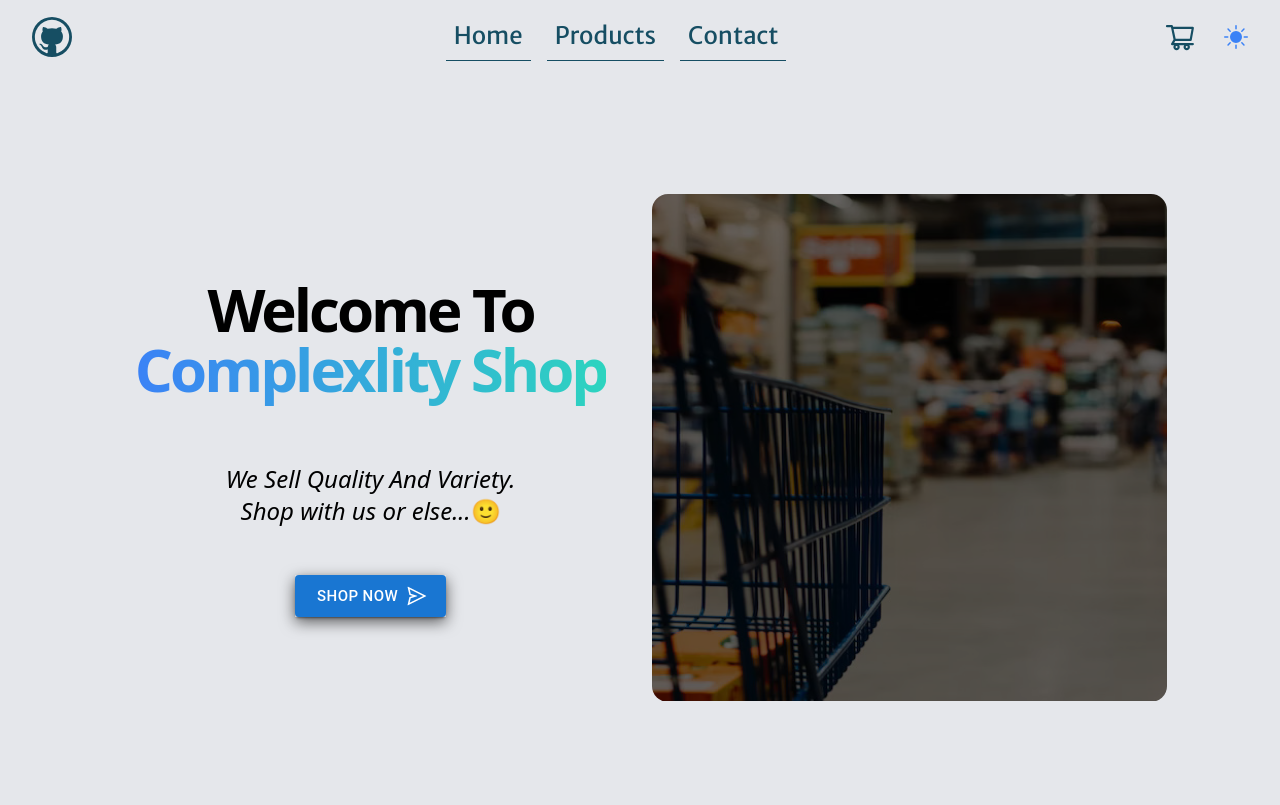
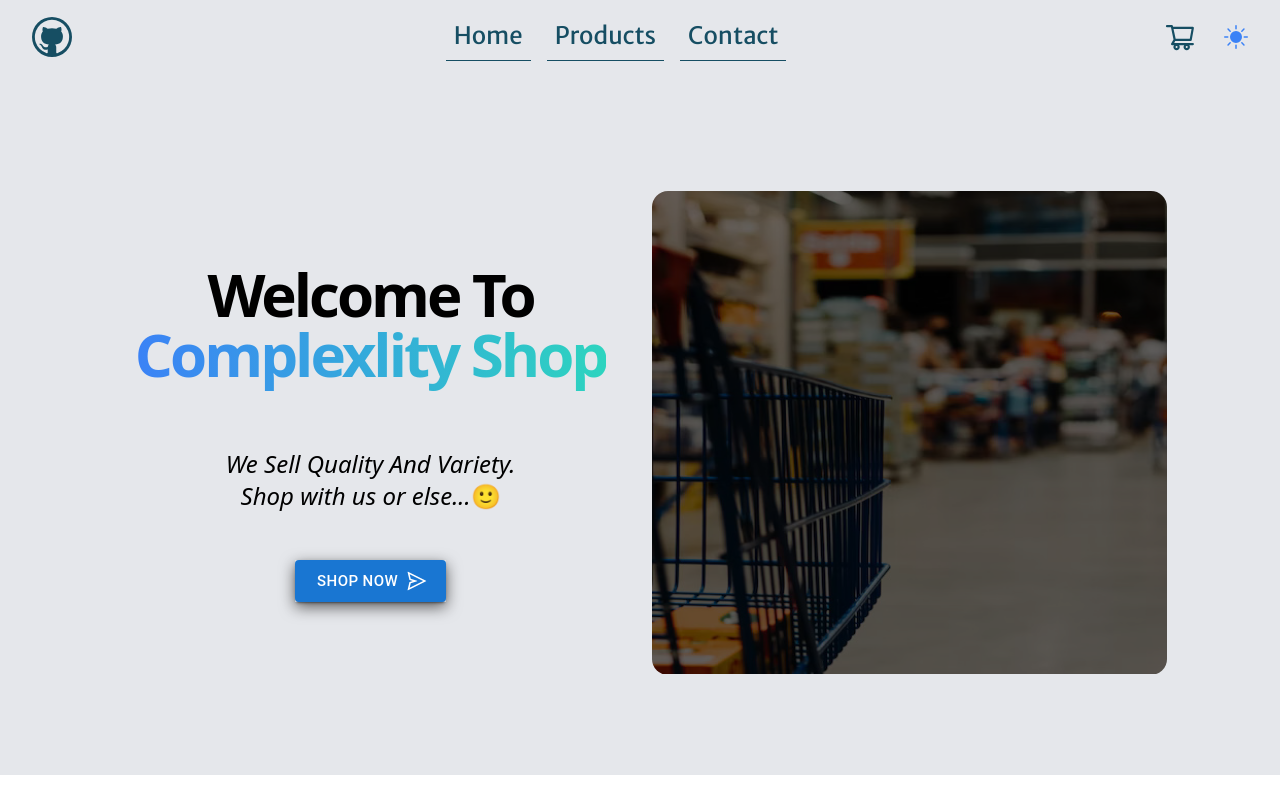
Before and after one commit to Complexlity/eCommerce-site, a React (Vite) app: page / in a window 1280 px wide. Built offline with nearby package versions, Linux system fonts and the light colour scheme.

Commit message:
Adjust height of list item

```diff
--- a/src/index.css
+++ b/src/index.css
@@ -11,10 +11,6 @@ body {
 body {
   position: fixed;
 } */
-
-.App {
-  min-width: calc(100vw -10px) !important;
-}
 
 body {
   position: relative;
@@ -74,7 +70,7 @@ nav,
 }
 
 .homepage {
-  height: calc(100vh - 70px);
+  height: calc(100vh - 100px);
 }
 
 .float-button {
```
